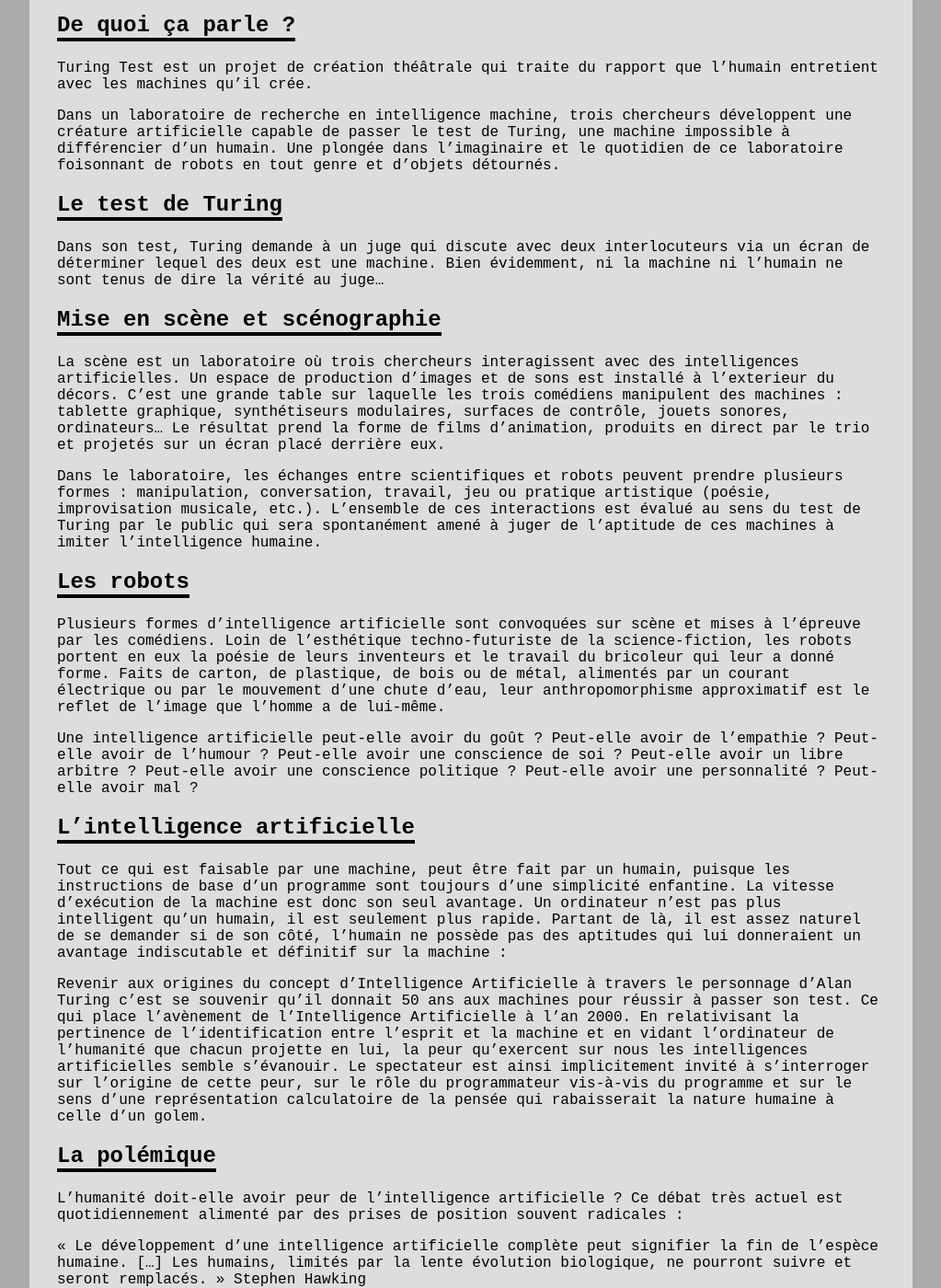
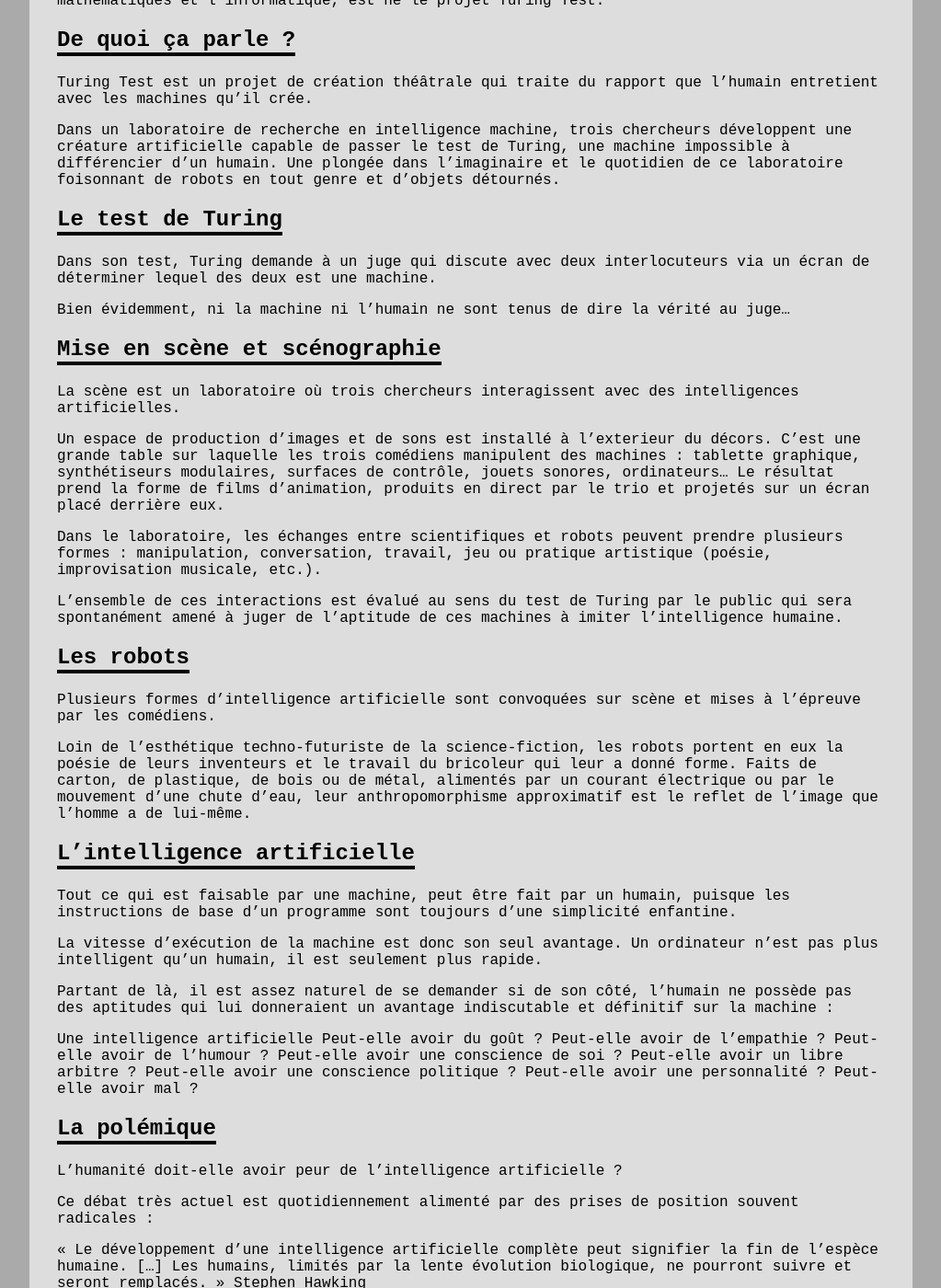
Before and after one commit to LeonLenclos/turing-test, a Jekyll site: the page built from dossier/dossier.md, in a window 1280 px wide and 1400 px high, scrolled down 538 px. Shown: the whole window at 92% size, without its empty margins (128-1151 px from the left). Built offline with Jekyll 4.4.1, drawn with Linux system fonts in a browser that asks for light colours; nearby versions of some CDN libraries; our own code applies the rules of GitHub Pages for plain Markdown files; a script that is not in the unit is left out; the repository's description, which GitHub fills in, is left out; some of the changed text lies outside the part shown.

Commit message:
dossierv3

```diff
--- a/dossier/dossier.md
+++ b/dossier/dossier.md
@@ -2,7 +2,9 @@
 
 ## À l'origine
 
-En juin 2017, à l’Usinotopie, Léon Lenclos, Fabien Carbo-Gil et Bertrand Lenclos de la compagnie Nokill se sont retrouvés autour d’un dispositif scénique combinant dessin improvisé projeté sur grand écran et musique électronique. De cette première performance publique et d’un intérêt commun pour les machines, les mathématiques et l’informatique, est né le projet Turing Test.
+En juin 2017, à l’Usinotopie, Léon Lenclos, Fabien Carbo-Gil et Bertrand Lenclos de la compagnie Nokill se sont retrouvés autour d’un dispositif scénique combinant dessin improvisé projeté sur grand écran et musique électronique.
+
+De cette première performance publique et d’un intérêt commun pour les machines, les mathématiques et l’informatique, est né le projet Turing Test.
 
 
 ## De quoi ça parle ?
@@ -13,37 +15,71 @@
 
 ## Le test de Turing
 
-Dans son test, Turing demande à un juge qui discute avec deux interlocuteurs via un écran de déterminer lequel des deux est une machine. Bien évidemment, ni la machine ni l’humain ne sont tenus de dire la vérité au juge...
+Dans son test, Turing demande à un juge qui discute avec deux interlocuteurs via un écran de déterminer lequel des deux est une machine.
+
+Bien évidemment, ni la machine ni l’humain ne sont tenus de dire la vérité au juge...
 
 ## Mise en scène et scénographie
 
-La scène est un laboratoire où trois chercheurs interagissent avec des intelligences artificielles. Un espace de production d’images et de sons est installé à l'exterieur du décors. C’est une grande table sur laquelle les trois comédiens manipulent des machines : tablette graphique, synthétiseurs modulaires, surfaces de contrôle, jouets sonores, ordinateurs... Le résultat prend la forme de films d’animation, produits en direct par le trio et projetés sur un écran placé derrière eux.
+La scène est un laboratoire où trois chercheurs interagissent avec des intelligences artificielles.
 
-Dans le laboratoire, les échanges entre scientifiques et robots peuvent prendre plusieurs formes : manipulation, conversation, travail, jeu ou pratique artistique (poésie, improvisation musicale, etc.). L’ensemble de ces interactions est évalué au sens du test de Turing par le public qui sera spontanément amené à juger de l’aptitude de ces machines à imiter l’intelligence humaine.
+Un espace de production d’images et de sons est installé à l'exterieur du décors. C’est une grande table sur laquelle les trois comédiens manipulent des machines : tablette graphique, synthétiseurs modulaires, surfaces de contrôle, jouets sonores, ordinateurs... Le résultat prend la forme de films d’animation, produits en direct par le trio et projetés sur un écran placé derrière eux.
+
+Dans le laboratoire, les échanges entre scientifiques et robots peuvent prendre plusieurs formes : manipulation, conversation, travail, jeu ou pratique artistique (poésie, improvisation musicale, etc.).
+
+L’ensemble de ces interactions est évalué au sens du test de Turing par le public qui sera spontanément amené à juger de l’aptitude de ces machines à imiter l’intelligence humaine.
 
 ## Les robots
 
-Plusieurs formes d’intelligence artificielle sont convoquées sur scène et mises à l’épreuve par les comédiens. Loin de l’esthétique techno-futuriste de la science-fiction, les robots  portent en eux la poésie de leurs inventeurs et le travail du bricoleur qui leur a donné forme. Faits de carton, de plastique, de bois ou de métal, alimentés par un courant électrique ou par le mouvement d’une chute d’eau, leur anthropomorphisme approximatif est le reflet de l’image que l’homme a de lui-même.
+Plusieurs formes d’intelligence artificielle sont convoquées sur scène et mises à l’épreuve par les comédiens.
 
-Une intelligence artificielle peut-elle avoir du goût ? Peut-elle avoir de l’empathie ? Peut-elle avoir de l’humour ? Peut-elle avoir une conscience de soi ? Peut-elle avoir un libre arbitre ? Peut-elle avoir une conscience politique ? Peut-elle avoir une personnalité ? Peut-elle avoir mal ?
+Loin de l’esthétique techno-futuriste de la science-fiction, les robots  portent en eux la poésie de leurs inventeurs et le travail du bricoleur qui leur a donné forme. Faits de carton, de plastique, de bois ou de métal, alimentés par un courant électrique ou par le mouvement d’une chute d’eau, leur anthropomorphisme approximatif est le reflet de l’image que l’homme a de lui-même.
 
 ## L'intelligence artificielle
 
-Tout ce qui est faisable par une machine, peut être fait par un humain, puisque les instructions de base d’un programme sont toujours d’une simplicité enfantine. La vitesse d’exécution de la machine est donc son seul avantage. Un ordinateur n’est pas plus intelligent qu’un humain, il est seulement plus rapide. Partant de là, il est assez naturel de se demander si de son côté, l’humain ne possède pas des aptitudes qui lui donneraient un avantage indiscutable et définitif sur la machine :
+Tout ce qui est faisable par une machine, peut être fait par un humain, puisque les instructions de base d’un programme sont toujours d’une simplicité enfantine.
 
-Revenir aux origines du concept d’Intelligence Artificielle à travers le personnage d’Alan Turing c’est se souvenir qu’il donnait 50 ans aux machines pour réussir à passer son test. Ce qui place l’avènement de l’Intelligence Artificielle à l’an 2000. En relativisant la pertinence de l’identification entre l’esprit et la machine et en vidant l’ordinateur de l’humanité que chacun projette en lui, la peur qu’exercent sur nous les intelligences artificielles semble s’évanouir. Le spectateur est ainsi implicitement invité à s’interroger sur l’origine de cette peur, sur le rôle du programmateur vis-à-vis du programme et sur le sens d’une représentation calculatoire de la pensée qui rabaisserait la nature humaine à celle d’un golem.
+La vitesse d’exécution de la machine est donc son seul avantage. Un ordinateur n’est pas plus intelligent qu’un humain, il est seulement plus rapide.
+
+Partant de là, il est assez naturel de se demander si de son côté, l’humain ne possède pas des aptitudes qui lui donneraient un avantage indiscutable et définitif sur la machine :
+
+Une intelligence artificielle
+Peut-elle avoir du goût ?
+Peut-elle avoir de l’empathie ?
+Peut-elle avoir de l’humour ?
+Peut-elle avoir une conscience de soi ?
+Peut-elle avoir un libre arbitre ?
+Peut-elle avoir une conscience politique ?
+Peut-elle avoir une personnalité ?
+Peut-elle avoir mal ?
+
 
 ## La polémique
 
-L’humanité doit-elle avoir peur de l’intelligence artificielle ? Ce débat très actuel est quotidiennement alimenté par des prises de position souvent radicales :
+L’humanité doit-elle avoir peur de l’intelligence artificielle ?
+
+Ce débat très actuel est quotidiennement alimenté par des prises de position souvent radicales :
 
 « Le développement d’une intelligence artificielle complète peut signifier la fin de l’espèce humaine. [...] Les humains, limités par la lente évolution biologique, ne pourront suivre et seront remplacés. » Stephen Hawking
 
 « L’intelligence artificielle sera un rêve devenant réalité pour ceux qui épousent la philosophie transhumaniste de Max More: un mouvement dont l’objectif est d’améliorer la condition humaine  physiquement et intellectuellement grâce à l’application de moyens scientifiques et technologiques.» Jon Kofas
 
+Revenir aux origines du concept d’Intelligence Artificielle à travers le personnage d’Alan Turing c’est se souvenir qu’il donnait 50 ans aux machines pour réussir à passer son test. Ce qui place l’avènement de l’Intelligence Artificielle à l’an 2000.
+
+En relativisant la pertinence de l’identification entre l’esprit et la machine et en vidant l’ordinateur de l’humanité que chacun projette en lui, la peur qu’exercent sur nous les intelligences artificielles semble s’évanouir.
+
+Le spectateur est ainsi implicitement invité à s’interroger sur l’origine de cette peur, sur le rôle du programmateur vis-à-vis du programme et sur le sens d’une représentation calculatoire de la pensée qui rabaisserait la nature humaine à celle d’un golem.
+
+
 ## Déduction
 
-J’ai entendu dans la même journée : « Mon chien est intelligent, il m’apporte le journal tous les matins au petit déjeuner » et: « Rien n’est plus intelligent qu’un ordinateur ».
+J’ai entendu dans la même journée :
+
+« Mon chien est intelligent, il m’apporte le journal tous les matins au petit déjeuner »
+
+et :
+
+« Rien n’est plus intelligent qu’un ordinateur ».
 
 Je ne sais pas ce qu’est un ordinateur, je ne sais pas ce que c’est qu’un  chien, mais vu les informations dont je dispose, je peux déjà dire qu’un ordinateur apporte le journal tous les matins au petit déjeuner.
 
@@ -74,7 +110,9 @@
 
 ### Bertrand Lenclos
 
-Né le 13 avril 1963, sociétaire professionnel de la SACEM, Sociétaire de la SCAM, adhérent de la SACD, diplômé de l’école Nationale de Cinéma Louis Lumière (promo 1983), Bertrand Lenclos commence sa carrière en composant des thèmes musicaux et en fabriquant des effets sonores pour le cinéma et la télévision. Musicien, il participe à différentes formations en tant qu’auteur, compositeur, comédien et interprète (chant, piano, basse, cymbalum). À partir de 2001, il franchit le pas de la mise en scène, réalise et produit des documentaires liés aux voyages, à la nature, et à l’environnement, des clips pour la télévision, des captations de spectacle et des films de fiction : Mission Socrate (2009 — 28 min), Clonk (2010 — 17 min), La Chambre Blanche (2014 — 137 min).En 2017 il monte L’Envol avec Léon Lenclos et participe en tant que compositeur et comédien à Fleur, nouveau spectacle de Fred Tousch (Cie Le Nom du titre).
+Né le 13 avril 1963, sociétaire professionnel de la SACEM, Sociétaire de la SCAM, adhérent de la SACD, diplômé de l’école Nationale de Cinéma Louis Lumière (promo 1983), Bertrand Lenclos commence sa carrière en composant des thèmes musicaux et en fabriquant des effets sonores pour le cinéma et la télévision.
+Musicien, il participe à différentes formations en tant qu’auteur, compositeur, comédien et interprète (chant, piano, basse, cymbalum).
+À partir de 2001, il franchit le pas de la mise en scène, réalise et produit des documentaires liés aux voyages, à la nature, et à l’environnement, des clips pour la télévision, des captations de spectacle et des films de fiction : Mission Socrate (2009 — 28 min), Clonk (2010 — 17 min), La Chambre Blanche (2014 — 137 min).En 2017 il monte L’Envol avec Léon Lenclos et participe en tant que compositeur et comédien à Fleur, nouveau spectacle de Fred Tousch (Cie Le Nom du titre).
 
 
 ## La cie Nokill
```
Also changed, not shown: other parts of dossier/dossier.md (+4 -0 lines), 3 other files.
